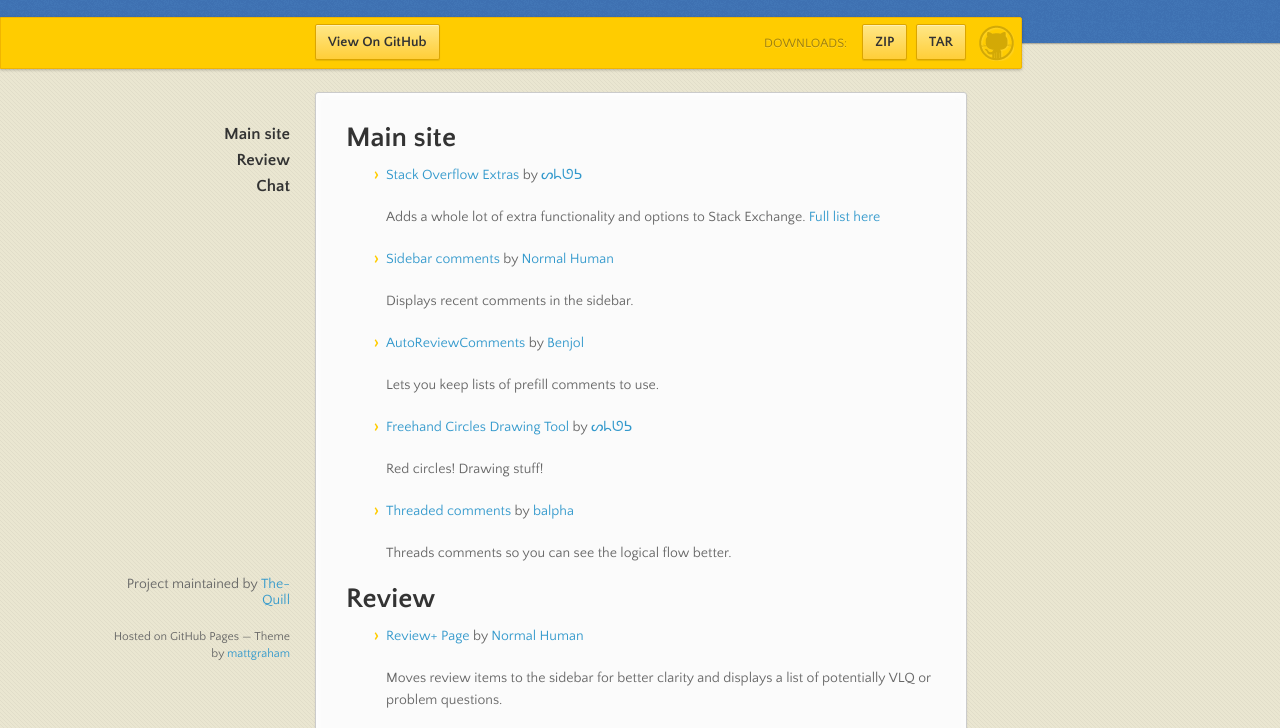
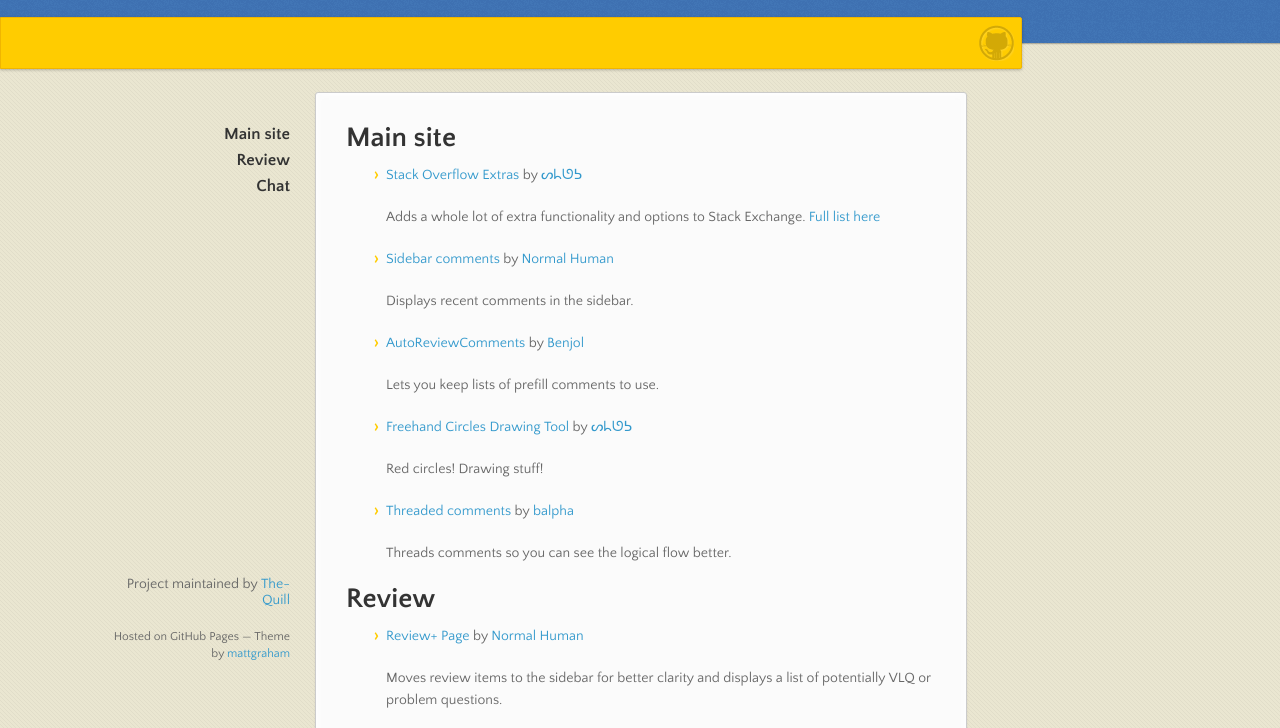
Before and after one commit to The-Quill/StackExtended, a plain HTML site: page index.html in a window 1280 px wide. Shown: the part 98-826 px from the top of the page. Drawn offline with nearby package versions, Linux system fonts and the light colour scheme.

Commit message:
Update index.html

```diff
--- a/index.html
+++ b/index.html
@@ -23,15 +23,6 @@
 
       <div id="banner">
         <span id="logo"></span>
-
-        <a href="https://github.com/The-Quill/StackExtended" class="button fork"><strong>View On GitHub</strong></a>
-        <div class="downloads">
-          <span>Downloads:</span>
-          <ul>
-            <li><a href="https://github.com/The-Quill/StackExtended/zipball/master" class="button">ZIP</a></li>
-            <li><a href="https://github.com/The-Quill/StackExtended/tarball/master" class="button">TAR</a></li>
-          </ul>
-        </div>
       </div><!-- end banner -->
 
     <div class="wrapper">
```
